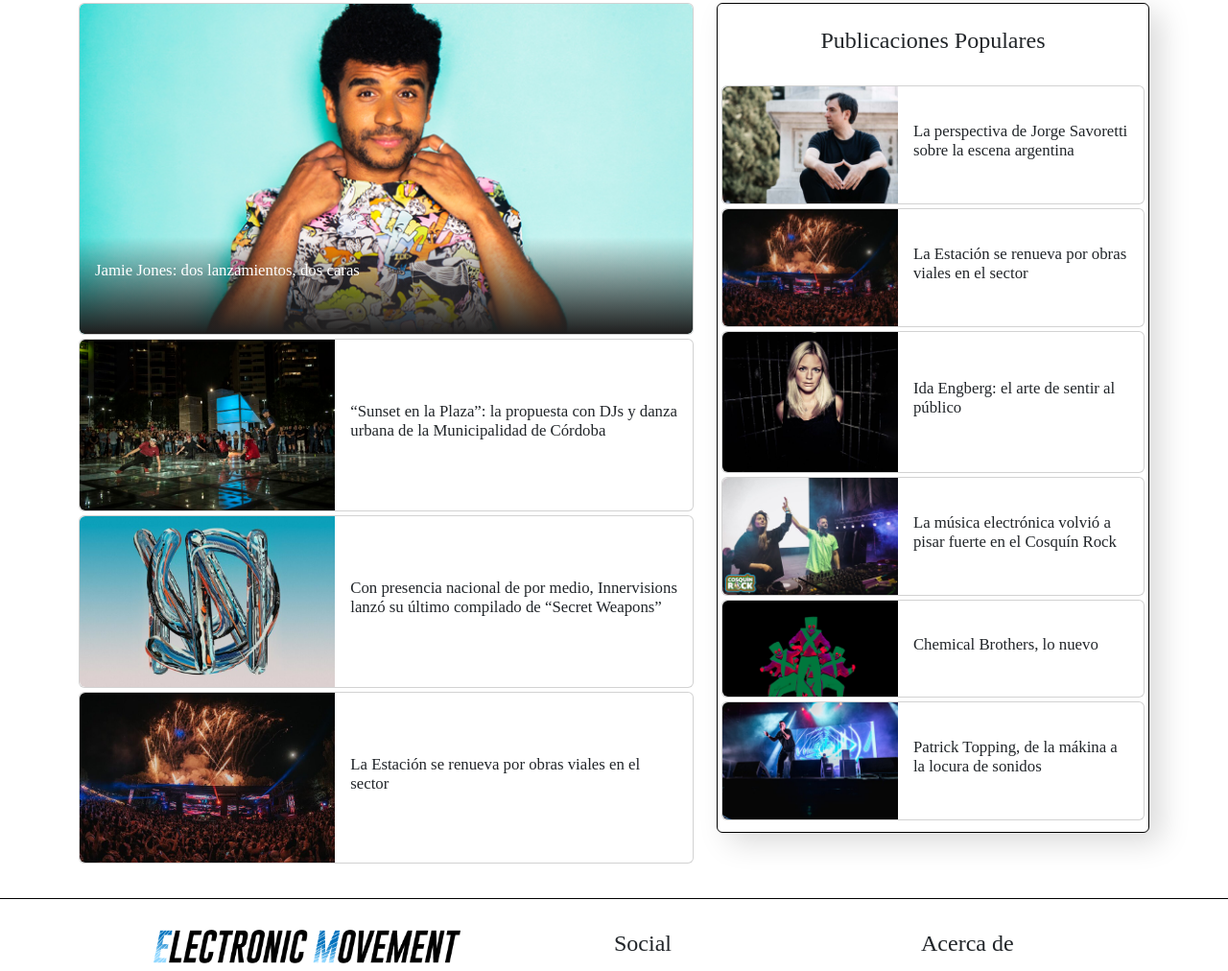
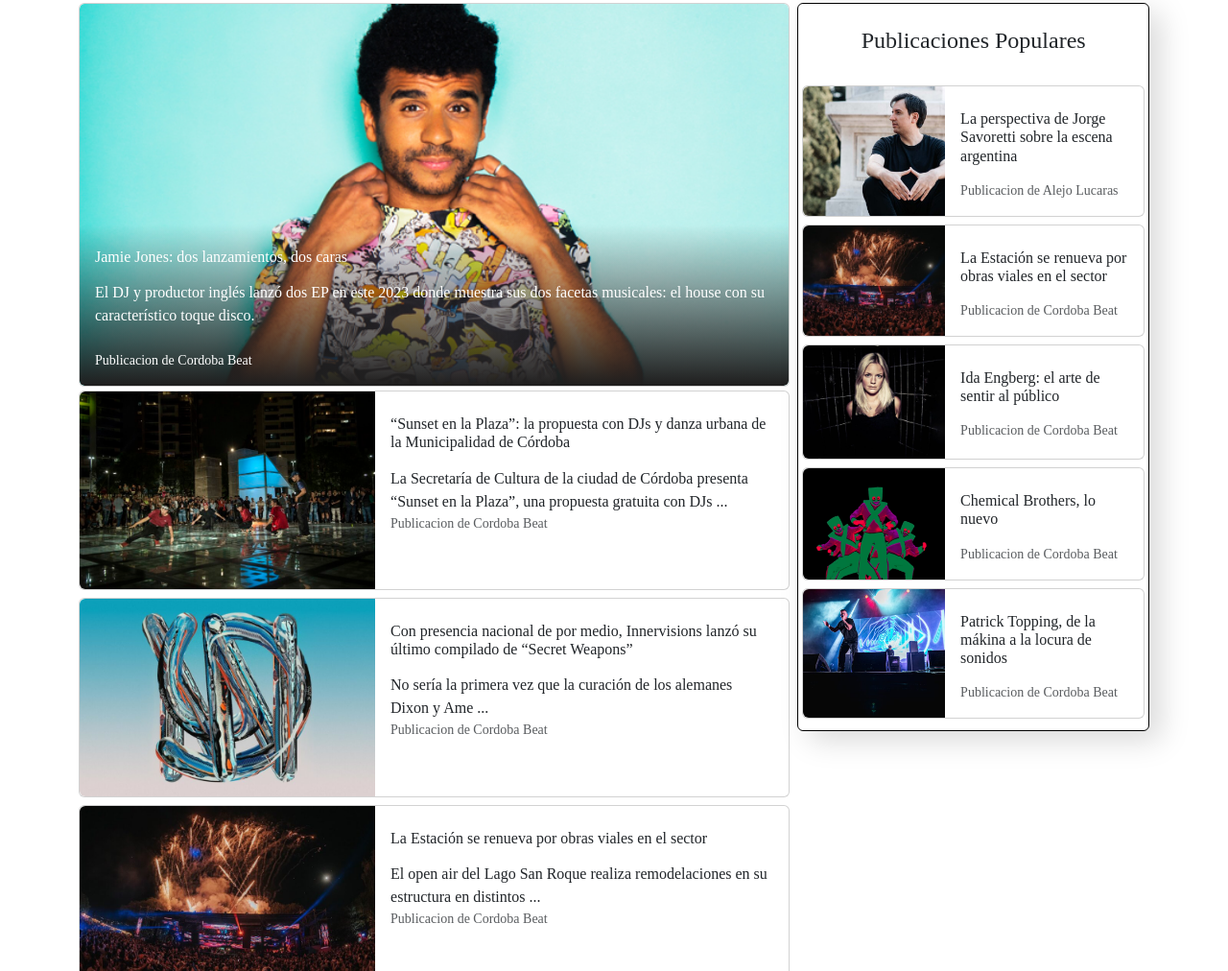
Before and after one commit to GonzaBillia/Electronic-Movement-Desarrollo-Web, a website: page pages/news.html in a window 1280 px wide. Shown: the part 221-1233 px from the top of the page at 96% size. Drawn offline with nearby package versions, Linux system fonts and the light colour scheme; a web font is replaced by a local one.

Commit message:
corrijo grids de pagina noticias

```diff
--- a/pages/news.html
+++ b/pages/news.html
@@ -63,8 +63,8 @@
             <h2>Ultimas Noticias</h2>
         </div>
         <section id="noticias" class="container">
-            <div class="row justify-content-between">
-                <div class="col-12 col-xl-7" id="lastPosts" >
+            <div class="row g-2 justify-content-between">
+                <div class="col-12 col-lg-8 col-xl-8" id="lastPosts" >
                     <div class="card mb-1 ov-hidden">
                         <img src="../Media/images/news/Jamie-Jones-1.jpg" class="card-img img-animate" alt="new-flyer">
                         <a href="https://cordobabeat.com/jamie-jones-dos-lanzamientos-dos-caras/" class= "text-decoration-none" target="_blank">
@@ -75,16 +75,18 @@
                             </div>
                         </a>
                     </div>
+                    <div class="row g-1">
+                        <div class="col-6 col-md-12">
                             <div class="card mb-1">
                                 <div class="row g-0">
                                     <div class="col-md-5 ov-hidden">
-                                <a href="https://cordobabeat.com/sunset-en-la-plaza-djs-y-danza-urbana/">
+                                        <a href="https://cordobabeat.com/sunset-en-la-plaza-djs-y-danza-urbana/" target="_blank">
                                             <img src="../Media/images/news/muni-cba-1.jpg" class="img-fluid rounded-start img-animate" alt="new-flyer">
                                         </a>
                                     </div>
                                     <div class="col-md-7">
                                         <div class="card-body">
-                                    <a href="https://cordobabeat.com/con-presencia-nacional-de-por-medio-innervisions-lanzo-su-ultimo-compilado-de-secret-weapons/" class="text-decoration-none">
+                                            <a href="https://cordobabeat.com/con-presencia-nacional-de-por-medio-innervisions-lanzo-su-ultimo-compilado-de-secret-weapons/" target="_blank" class="text-decoration-none">
                                                 <h5 class="card-title text-dark">“Sunset en la Plaza”: la propuesta con DJs y danza urbana de la Municipalidad de Córdoba</h5>
                                             </a>
                                             <p class="card-text">La Secretaría de Cultura de la ciudad de Córdoba presenta “Sunset en la Plaza”, una propuesta gratuita con DJs ...</p>
@@ -93,16 +95,18 @@
                                     </div>
                                 </div>
                             </div>
+                        </div>
+                        <div class="col-6 col-md-12">
                             <div class="card mb-1">
                                 <div class="row g-0">
                                     <div class="col-md-5 ov-hidden">
-                                <a href="https://cordobabeat.com/con-presencia-nacional-de-por-medio-innervisions-lanzo-su-ultimo-compilado-de-secret-weapons/">
+                                        <a href="https://cordobabeat.com/con-presencia-nacional-de-por-medio-innervisions-lanzo-su-ultimo-compilado-de-secret-weapons/" target="_blank">
                                             <img src="../Media/images/news/dixon-1.jpg" class="img-fluid rounded-start img-animate" alt="new-flyer">
                                         </a>
                                     </div>
                                     <div class="col-md-7">
                                         <div class="card-body">
-                                    <a href="https://cordobabeat.com/con-presencia-nacional-de-por-medio-innervisions-lanzo-su-ultimo-compilado-de-secret-weapons/" class="text-decoration-none">
+                                            <a href="https://cordobabeat.com/con-presencia-nacional-de-por-medio-innervisions-lanzo-su-ultimo-compilado-de-secret-weapons/" target="_blank" class="text-decoration-none">
                                                 <h5 class="card-title text-dark">Con presencia nacional de por medio, Innervisions lanzó su último compilado de “Secret Weapons”</h5>
                                             </a>
                                             <p class="card-text">No sería la primera vez que la curación de los alemanes Dixon y Ame ...</p>
@@ -111,16 +115,18 @@
                                     </div>
                                 </div>
                             </div>
+                        </div>
+                        <div class="col-6 col-md-12">
                             <div class="card mb-1">
                                 <div class="row g-0">
                                     <div class="col-md-5 ov-hidden">
-                                <a href="https://cordobabeat.com/la-estacion-se-renueva-por-obras-viales-en-el-sector/">
+                                        <a href="https://cordobabeat.com/la-estacion-se-renueva-por-obras-viales-en-el-sector/" target="_blank">
                                             <img src="../Media/images/news/la-estacion-1.jpg" class="img-fluid rounded-start img-animate" alt="new-flyer">
                                         </a>
                                     </div>
                                     <div class="col-md-7">
                                         <div class="card-body">
-                                    <a href="https://cordobabeat.com/la-estacion-se-renueva-por-obras-viales-en-el-sector/" class="text-decoration-none">
+                                            <a href="https://cordobabeat.com/la-estacion-se-renueva-por-obras-viales-en-el-sector/"  target="_blank" class="text-decoration-none">
                                                 <h5 class="card-title text-dark">La Estación se renueva por obras viales en el sector</h5>
                                             </a>
                                             <p class="card-text">El open air del Lago San Roque realiza remodelaciones en su estructura en distintos ...</p>
@@ -130,19 +136,43 @@
                                 </div>
                             </div>
                         </div>
-                <div id="popularPosts" class="col-12 col-xl-5">
+                        <div class="col-6 col-md-12">
+                            <div class="card mb-1">
+                                <div class="row g-0">
+                                    <div class="col-md-5 ov-hidden">
+                                        <a href="https://cordobabeat.com/superando-expectativas-la-musica-electronica-volvio-a-pisar-fuerte-en-el-cosquin-rock/" target="_blank">
+                                            <img src="../Media/images/news/cosquin-rock-1.jpg" class="img-fluid rounded-start img-animate" alt="new-flyer">
+                                        </a>
+                                    </div>
+                                    <div class="col-md-7">
+                                        <div class="card-body">
+                                            <a href="https://cordobabeat.com/superando-expectativas-la-musica-electronica-volvio-a-pisar-fuerte-en-el-cosquin-rock/" target="_blank" class="text-decoration-none">
+                                                <h5 class="card-title text-dark">La música electrónica volvió a pisar fuerte en el Cosquín Rock</h5>
+                                            </a>
+                                            <p class="card-text">Más de 200 mil personas entre las dos jornadas completaron una edición histórica del festival en su edición número 22 ...</p>
+                                            <p class="card-text"><small class="text-body-secondary">Publicacion de Alejo Lucaras</small></p>
+                                        </div>
+                                    </div>
+                                </div>
+                            </div>
+                        </div>
+                    </div>
+                </div>
+                <div id="popularPosts" class="col-12 col-lg-4 col-xl-4">
                     <div class="card card-popular-posts pt-4 pb-2 ps-1 pe-1 justify-content-center">
                         <h3 class="col-12">Publicaciones Populares</h3>
+                        <div class="row g-1">
+                            <div class="col-6 col-md-12">
                                 <div class="card mb-1" style="max-width: 750px;">
                                     <div class="row g-0">
                                         <div class="col-md-5 ov-hidden">
-                                    <a href="https://cordobabeat.com/pensar-como-un-pais-mas-exportador-y-no-tan-importador-la-perspectiva-de-jorge-savoretti-sobre-la-escena-argentina/">
+                                            <a href="https://cordobabeat.com/pensar-como-un-pais-mas-exportador-y-no-tan-importador-la-perspectiva-de-jorge-savoretti-sobre-la-escena-argentina/" target="_blank">
                                                 <img src="../Media/images/news/jorge-savoretti-1.jpg" class="img-fluid rounded-start img-animate" alt="new-flyer">
                                             </a>
                                         </div>
                                         <div class="col-md-7">
                                             <div class="card-body">
-                                        <a href="https://cordobabeat.com/pensar-como-un-pais-mas-exportador-y-no-tan-importador-la-perspectiva-de-jorge-savoretti-sobre-la-escena-argentina/" class="text-decoration-none">
+                                                <a href="https://cordobabeat.com/pensar-como-un-pais-mas-exportador-y-no-tan-importador-la-perspectiva-de-jorge-savoretti-sobre-la-escena-argentina/" target="_blank" class="text-decoration-none">
                                                     <h5 class="card-title text-dark">La perspectiva de Jorge Savoretti sobre la escena argentina</h5>
                                                 </a>
                                                 <p class="card-text"><small class="text-body-secondary">Publicacion de Alejo Lucaras</small></p>
@@ -150,16 +180,18 @@
                                         </div>
                                     </div>
                                 </div>
+                            </div>
+                            <div class="col-6 col-md-12">
                                 <div class="card mb-1" style="max-width: 750px;">
                                     <div class="row g-0">
                                         <div class="col-md-5 ov-hidden">
-                                    <a href="https://cordobabeat.com/la-estacion-se-renueva-por-obras-viales-en-el-sector/">
+                                            <a href="https://cordobabeat.com/la-estacion-se-renueva-por-obras-viales-en-el-sector/" target="_blank">
                                                 <img src="../Media/images/news/la-estacion-1.jpg" class="img-fluid rounded-start img-animate" alt="new-flyer">
                                             </a>
                                         </div>
                                         <div class="col-md-7">
                                             <div class="card-body">
-                                        <a href="https://cordobabeat.com/la-estacion-se-renueva-por-obras-viales-en-el-sector/" class="text-decoration-none">
+                                                <a href="https://cordobabeat.com/la-estacion-se-renueva-por-obras-viales-en-el-sector/" target="_blank" class="text-decoration-none">
                                                     <h5 class="card-title text-dark">La Estación se renueva por obras viales en el sector</h5>
                                                 </a>
                                                 <p class="card-text"><small class="text-body-secondary">Publicacion de Cordoba Beat</small></p>
@@ -167,16 +199,18 @@
                                         </div>
                                     </div>
                                 </div>
+                            </div>
+                            <div class="col-6 col-md-12">
                                 <div class="card mb-1" style="max-width: 750px;">
                                     <div class="row g-0">
                                         <div class="col-md-5 ov-hidden">
-                                    <a href="https://cordobabeat.com/ida-engberg-el-arte-de-sentir-al-publico/">
+                                            <a href="https://cordobabeat.com/ida-engberg-el-arte-de-sentir-al-publico/" target="_blank">
                                                 <img src="../Media/images/news/ida-einberg-1.jpg" class="img-fluid rounded-start img-animate" alt="new-flyer">
                                             </a>
                                         </div>
                                         <div class="col-md-7">
                                             <div class="card-body">
-                                        <a href="https://cordobabeat.com/ida-engberg-el-arte-de-sentir-al-publico/" class="text-decoration-none">
+                                                <a href="https://cordobabeat.com/ida-engberg-el-arte-de-sentir-al-publico/" target="_blank" class="text-decoration-none">
                                                     <h5 class="card-title text-dark">Ida Engberg: el arte de sentir al público</h5>
                                                 </a>
                                                 <p class="card-text"><small class="text-body-secondary">Publicacion de Cordoba Beat</small></p>
@@ -184,33 +218,18 @@
                                         </div>
                                     </div>
                                 </div>
+                            </div>
+                            <div class="col-6 col-md-12">
                                 <div class="card mb-1" style="max-width: 750px;">
                                     <div class="row g-0">
                                         <div class="col-md-5 ov-hidden">
-                                    <a href="https://cordobabeat.com/superando-expectativas-la-musica-electronica-volvio-a-pisar-fuerte-en-el-cosquin-rock/">
-                                        <img src="../Media/images/news/cosquin-rock-1.jpg" class="img-fluid rounded-start img-animate" alt="new-flyer">
-                                    </a>
-                                </div>
-                                <div class="col-md-7">
-                                    <div class="card-body">
-                                        <a href="https://cordobabeat.com/superando-expectativas-la-musica-electronica-volvio-a-pisar-fuerte-en-el-cosquin-rock/" class="text-decoration-none">
-                                            <h5 class="card-title text-dark">La música electrónica volvió a pisar fuerte en el Cosquín Rock</h5>
-                                        </a>
-                                        <p class="card-text"><small class="text-body-secondary">Publicacion de Alejo Lucaras</small></p>
-                                    </div>
-                                </div>
-                            </div>
-                        </div>
-                        <div class="card mb-1" style="max-width: 750px;">
-                            <div class="row g-0">
-                                <div class="col-md-5 ov-hidden">
-                                    <a href="https://cordobabeat.com/no-reason-supero-el-millon-de-reproducciones/">
+                                            <a href="https://cordobabeat.com/no-reason-supero-el-millon-de-reproducciones/" target="_blank">
                                                 <img src="../Media/images/news/chemical-1.jpg" class="img-fluid rounded-start img-animate" alt="new-flyer">
                                             </a>
                                         </div>
                                         <div class="col-md-7">
                                             <div class="card-body">
-                                        <a href="https://cordobabeat.com/no-reason-supero-el-millon-de-reproducciones/" class="text-decoration-none">
+                                                <a href="https://cordobabeat.com/no-reason-supero-el-millon-de-reproducciones/" target="_blank" class="text-decoration-none">
                                                     <h5 class="card-title text-dark">Chemical Brothers, lo nuevo</h5>
                                                 </a>
                                                 <p class="card-text"><small class="text-body-secondary">Publicacion de Cordoba Beat</small></p>
@@ -218,19 +237,23 @@
                                         </div>
                                     </div>
                                 </div>
+                            </div>
+                            <div class="col-6 col-md-12">
                                 <div class="card mb-1" style="max-width: 750px;">
                                     <div class="row g-0">
                                         <div class="col-md-5 ov-hidden">
-                                    <a href="https://cordobabeat.com/patrick-topping-de-la-makina-a-la-locura-de-sonidos/">
+                                            <a href="https://cordobabeat.com/patrick-topping-de-la-makina-a-la-locura-de-sonidos/" target="_blank">
                                                 <img src="../Media/images/news/patrick-1.jpg" class="img-fluid rounded-start img-animate" alt="new-flyer">
                                             </a>
                                         </div>
                                         <div class="col-md-7">
                                             <div class="card-body">
-                                        <a href="https://cordobabeat.com/patrick-topping-de-la-makina-a-la-locura-de-sonidos/" class="text-decoration-none">
+                                                <a href="https://cordobabeat.com/patrick-topping-de-la-makina-a-la-locura-de-sonidos/" target="_blank" class="text-decoration-none">
                                                     <h5 class="card-title text-dark">Patrick Topping, de la mákina a la locura de sonidos</h5>
                                                 </a>
                                                 <p class="card-text"><small class="text-body-secondary">Publicacion de Cordoba Beat</small></p>
+                                            </div>
+                                        </div>
                                     </div>
                                 </div>
                             </div>
--- a/scss/pages/news.scss
+++ b/scss/pages/news.scss
@@ -11,7 +11,7 @@
     }
 
     h5{
-        font-size: 105%;
+        font-size: 100%;
         padding-top: .5em;
         padding-bottom: .5em;
     }
@@ -25,6 +25,8 @@
         overflow: hidden;
     }
 
+
+
     .img-animate{
         transition: all 0.5s ease;
     }
@@ -33,23 +35,30 @@
         transform: scale3d(1.2, 1.2, 1.2);
     }
 
+    .card-text{
+        margin-bottom: 0;
+    }
+}
 
+@supports(object-fit:cover){
+    .img-fluid{
+        height:100%;
+        object-fit: cover;
+        object-position: center center;
+    }
 }
 
 
-@include mediaquery (1400px){
-    p{
-        display: none;
-    }
+@include mediaquery (1200px){
+
     #noticias .card-body{
         height: 100%;
         @include flexbox(column, center, left);
     }
-
 }
 
-@include mediaquery(1200px){
-    #noticias h5{
-        font-size: 150%;
+@include mediaquery(768px){
+    #noticias p{
+        display: none;
     }
 }
```
Also changed, not shown: CSS/app.css, 1 other file. Lines whose indentation alone changed are shown as unchanged.
